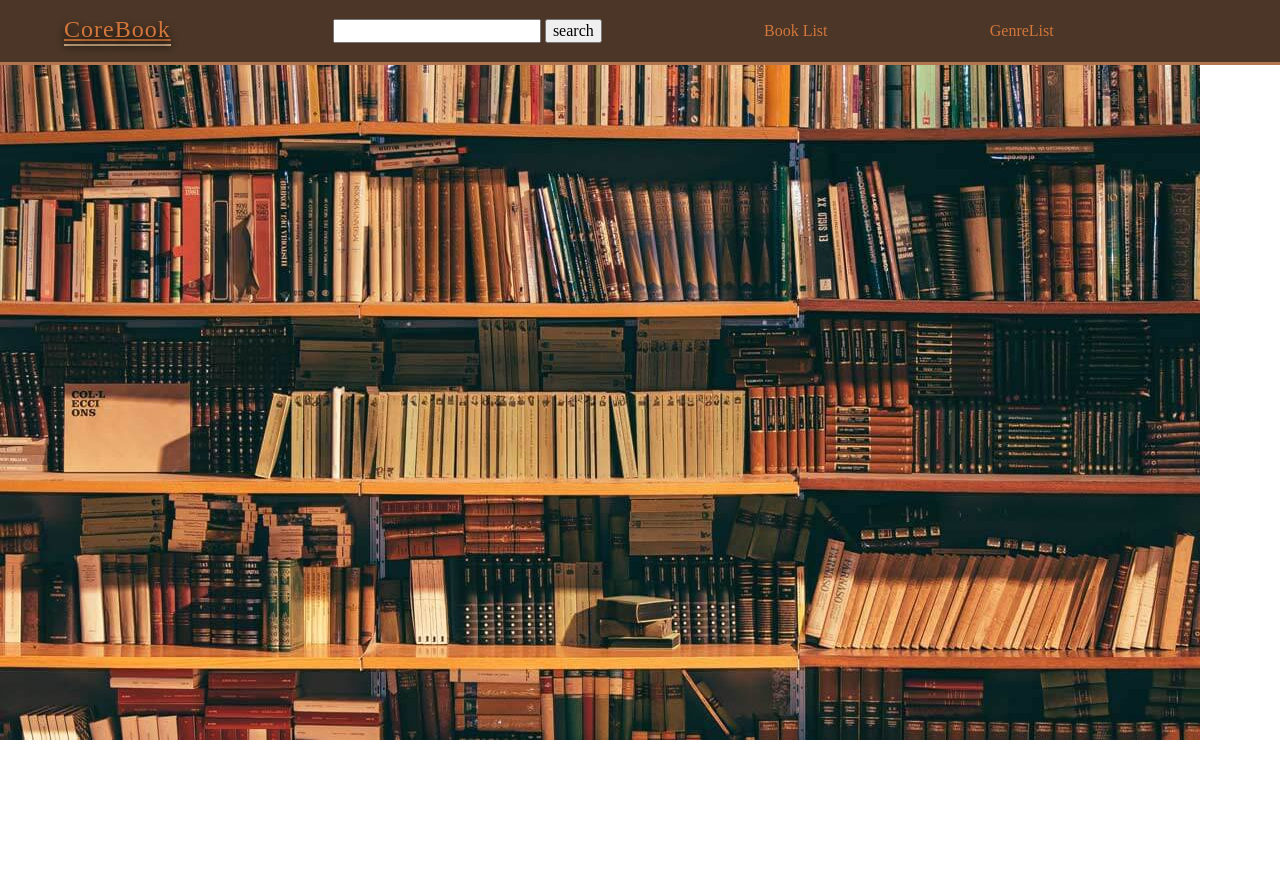
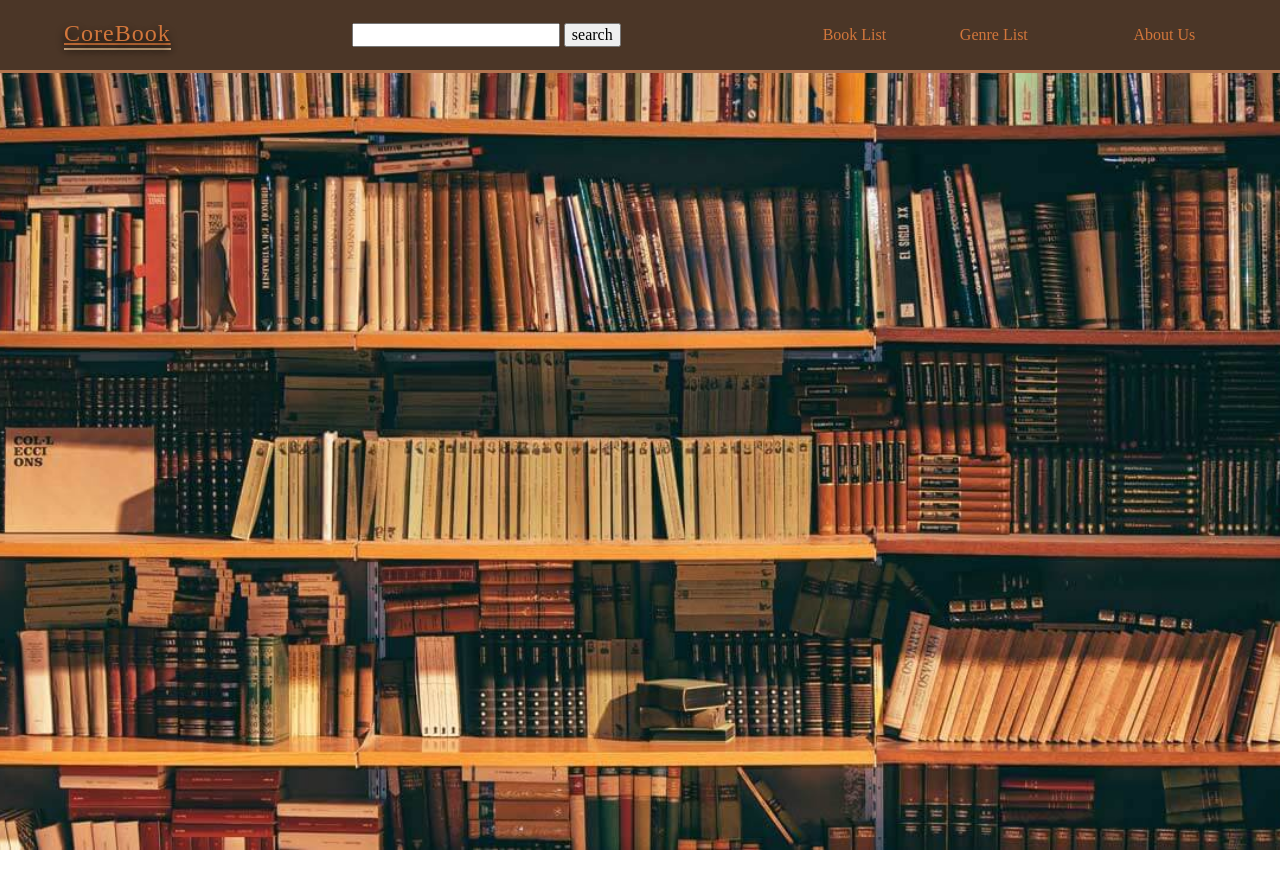
Before and after one commit to Nandang693/CoreBook, a plain HTML site: page root/index.html in a window 1280 px wide. Shown: the top 888 px of the page. Drawn offline with nearby package versions, Linux system fonts and the light colour scheme.

Commit message:
Additions to the navbar section

```diff
--- a/css/header.css
+++ b/css/header.css
@@ -1,7 +1,9 @@
 #containerNav {
     background-color: var(--background);
-    position: sticky;
+    position: fixed;
     top: 0;
+    left: 0;
+    right: 0;
     display: flex;
     align-items: center;
     justify-content: space-between;
@@ -33,7 +35,15 @@
 
 
 .navbarNav {
+    display: flex;
     color: var(--primary);
     text-decoration: none;
+    text-align: center;
+    white-space: nowrap;
+    padding: 0.6rem 1.3rem;
+}
 
+.contNavbarNav {
+    display: flex;
+    gap: 2rem;
 }
--- a/css/style.css
+++ b/css/style.css
@@ -18,6 +18,26 @@ html {
 
 
 body {
-    min-height: 99999vh;
+    min-height: 999vh;
+    margin: 0;
+    padding-top: 50px;
+}
 
+.hero {
+    position: relative;
+    width: 100%;
+    height: 100vh;
+    margin: 0;
 }
+
+.heroBg {
+    position: absolute;
+    top: 0;
+    left: 0;
+    bottom: 0;
+    right: 0;
+    width: 100%;
+    height: 100%;
+    object-fit: cover;
+    z-index: 1;
+}
--- a/root/index.html
+++ b/root/index.html
@@ -25,9 +25,10 @@
     <input type="search">
     <button>search</button>
 </form>
+    <div class="contNavbarNav">
 
-    <a href="#" id="navList" class="navbarNav">Book List</a>
-    <a href="#" id="navGenre" class="navbarNav">GenreList<a>
+    <a href="#" class="navbarNav">Book List</a><a href="#" class="navbarNav">Genre List<a><a href="#" class="navbarNav">About Us</a>
+    </div>
 </nav>
 </section>
 
```
